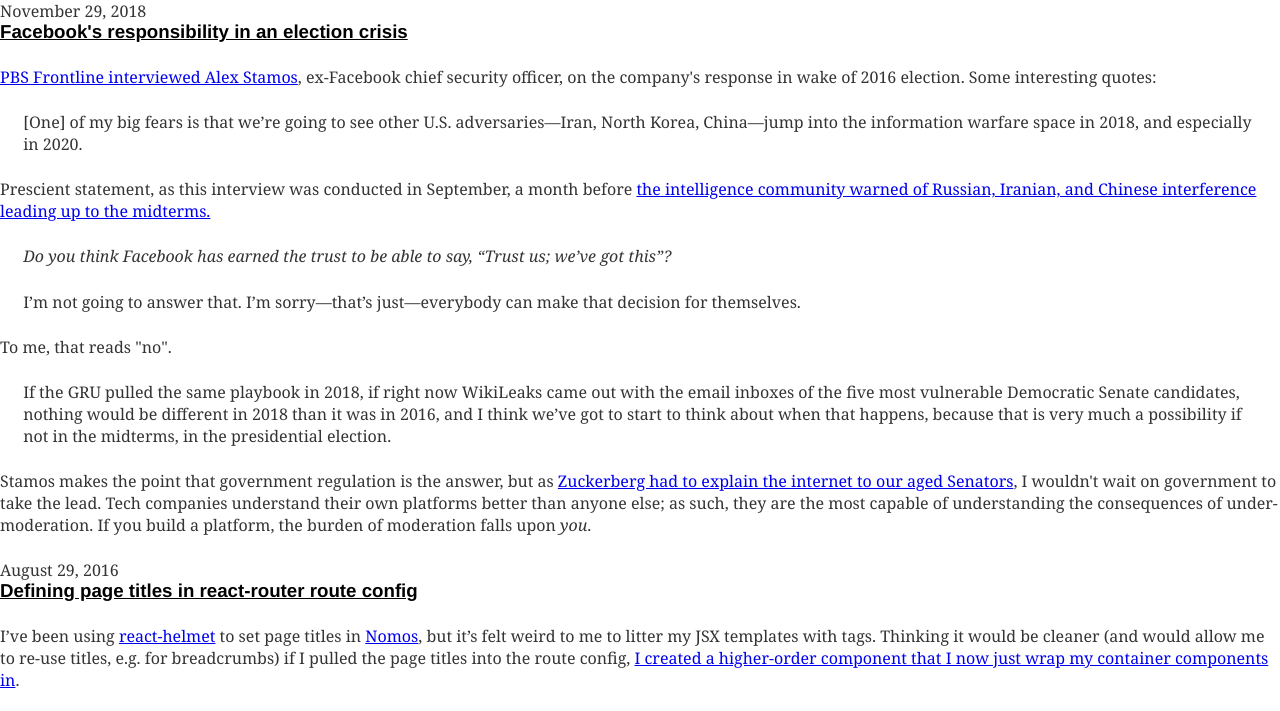
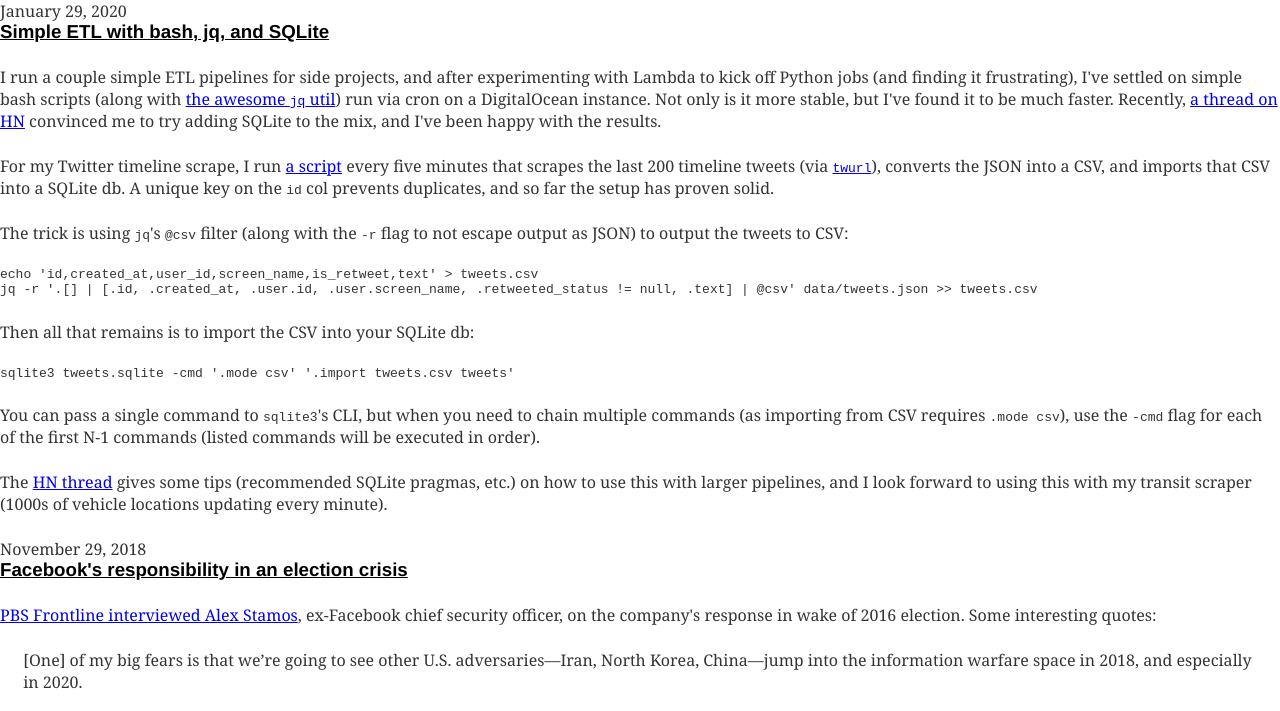
Before and after one commit to sllvn/sllvn.me, a Gatsby site: page / in a window 1280 px wide. Shown: the top 711 px of the page. Built offline with nearby package versions, Linux system fonts and the light colour scheme; Gatsby itself is replaced by a stand-in of ours; some packages are replaced by stand-ins of ours; code samples lack their colours; what typography-theme-us-web-design-standards would draw is missing.

Commit message:
Add simple ETL post

````diff
--- a/src/layouts/index.css
+++ b/src/layouts/index.css
@@ -1,3 +1,7 @@
 .measure-xwide {
   max-width: 42em;
 }
+
+.gatsby-highlight {
+  margin-bottom: 1.53rem;
+}
--- /dev/null
+++ b/src/pages/blog/2020-01-29-simple-etl-with-bash-jq-sqlite/index.md
@@ -0,0 +1,26 @@
+---
+path: "/blog/simple-etl-with-bash-jq-sqlite"
+date: "2020-01-29T13:22:00"
+title: "Simple ETL with bash, jq, and SQLite"
+---
+
+I run a couple simple ETL pipelines for side projects, and after experimenting with Lambda to kick off Python jobs (and finding it frustrating), I've settled on simple bash scripts (along with [the awesome `jq` util](https://github.com/stedolan/jq)) run via cron on a DigitalOcean instance. Not only is it more stable, but I've found it to be much faster. Recently, [a thread on HN](https://news.ycombinator.com/item?id=22153390) convinced me to try adding SQLite to the mix, and I've been happy with the results.
+
+For my Twitter timeline scrape, I run [a script](https://gist.github.com/sllvn/1a734d1f0c195995a9166ad309664e3f) every five minutes that scrapes the last 200 timeline tweets (via [`twurl`](https://github.com/twitter/twurl)), converts the JSON into a CSV, and imports that CSV into a SQLite db. A unique key on the `id` col prevents duplicates, and so far the setup has proven solid.
+
+The trick is using `jq`'s `@csv` filter (along with the `-r` flag to not escape output as JSON) to output the tweets to CSV:
+
+```bash
+echo 'id,created_at,user_id,screen_name,is_retweet,text' > tweets.csv
+jq -r '.[] | [.id, .created_at, .user.id, .user.screen_name, .retweeted_status != null, .text] | @csv' data/tweets.json >> tweets.csv
+```
+
+Then all that remains is to import the CSV into your SQLite db:
+
+```bash
+sqlite3 tweets.sqlite -cmd '.mode csv' '.import tweets.csv tweets'
+```
+
+You can pass a single command to `sqlite3`'s CLI, but when you need to chain multiple commands (as importing from CSV requires `.mode csv`), use the `-cmd` flag for each of the first N-1 commands (listed commands will be executed in order).
+
+The [HN thread](https://news.ycombinator.com/item?id=22153390) gives some tips (recommended SQLite pragmas, etc.) on how to use this with larger pipelines, and I look forward to using this with my transit scraper (1000s of vehicle locations updating every minute).
````
Also changed, not shown: 1 other file.
